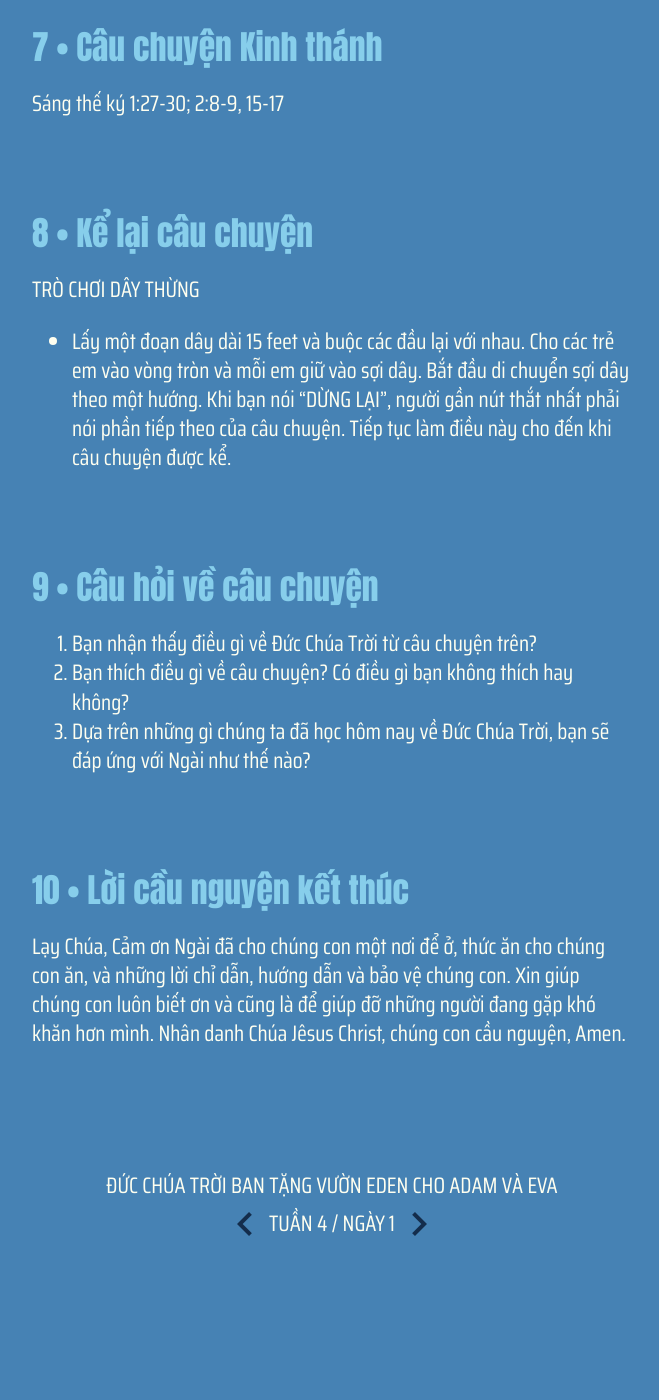
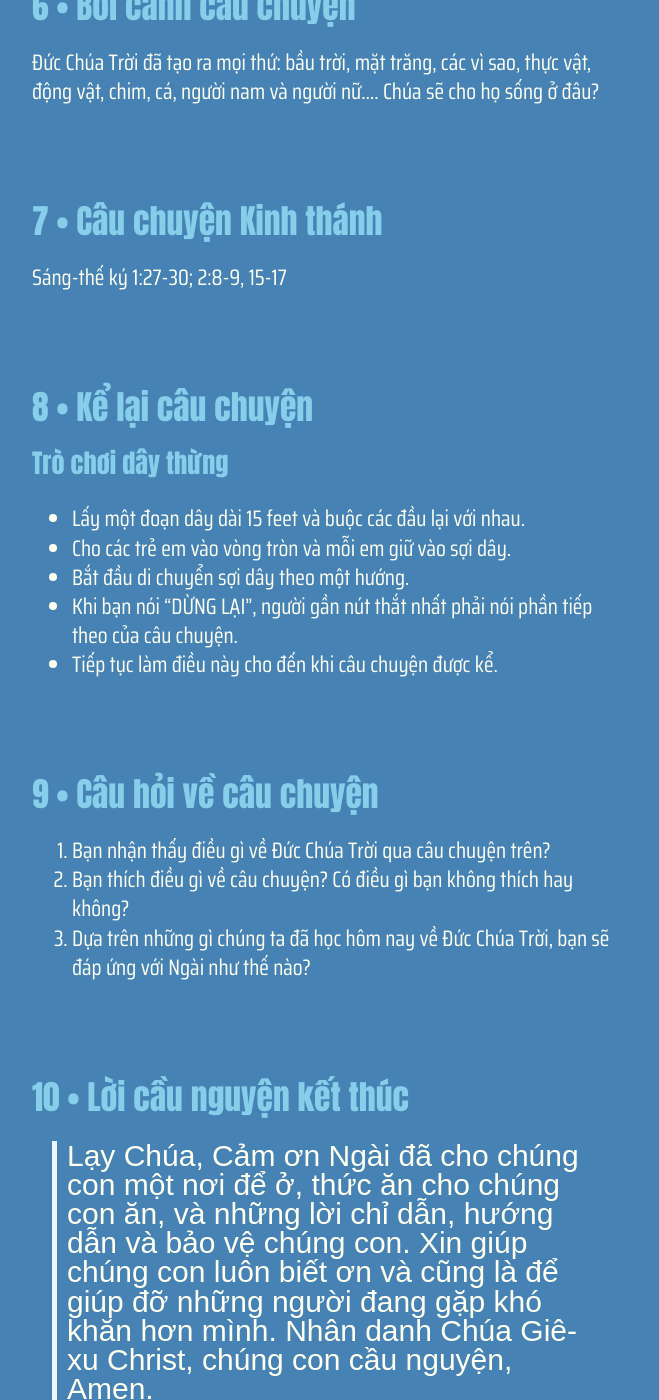
Before and after one commit to GospelTrust/LGS, a Jekyll site: the page built from docs/content/_vi/04-1.md, in a window 1280 px wide and 1400 px high, scrolled down 2429 px. Shown: the whole window, without its empty margins (308-967 px from the left). Built offline with Jekyll 4.4.1, drawn with Linux system fonts in a browser that asks for light colours; some web fonts are replaced; before the commit the page ends 3685 px from its top, so only the background shows below that; some of the changed text lies outside the part shown.

Commit message:
Update: w4d

```diff
--- a/docs/content/_vi/04-1.md
+++ b/docs/content/_vi/04-1.md
@@ -1,39 +1,39 @@
 ---
 week: 4
 day: 1
-title: 'ĐỨC CHÚA TRỜI BAN TẶNG VƯỜN EDEN CHO ADAM VÀ EVA'
-bible: 'Sáng thế ký 1:27-30; 2:8-9,15-17'
+title: 'Đức Chúa Trời ban tặng vườn Ê-đen cho A-đam và Ê-va'
+bible: 'Sángthế ký 1:27-30; 2:8-9,15-17'
 layout: lesson
 ---
 
 
 {% include lesson/section.html index=1 %}
-- Trẻ em sẽ hiểu rằng mỗi chúng ta được tạo nên đều có mục đích
+- Trẻ em sẽ hiểu rằng mỗi chúng ta được tạo nên đều có mục đích.
 - Trẻ em sẽ biết rằng Đức Chúa Trời là Đấng chu cấp cho mọi nhu cầu của chúng ta.
 
 
 {% include lesson/section.html index=2 %}
 Chúa không giống như chúng ta. Ngài không bao giờ từ bỏ những gì Ngài dự định làm. Khi Ngài bắt đầu một việc gì đó, Ngài luôn luôn hoàn thành nó.
-* Đức Chúa Trời đã hoàn thành tất cả những gì Ngài đã hoạch định (Sáng thế ký 2:1)
-* Con người được đặt làm người cai quản trên trái đất (Sáng thế ký 1:28-30)
+* Đức Chúa Trời đã hoàn thành tất cả những gì Ngài đã hoạch định (Sáng-thế ký 2:1).
+* Con người được đặt làm người cai quản trên trái đất (Sáng-thế ký 1:28-30).
 - Đức Chúa Trời đặt A-đam phụ trách quản trị trên trái đất và mọi thứ trong đó. Con người phải trông nom mọi thứ của Đức Chúa Trời ở đây trên trái đất và cai trị cá, chim và thú vật...
-* Đức Chúa Trời đặt A-đam và Ê-va trong vườn Ê-đen (Sáng thế ký 2:8)
+* Đức Chúa Trời đặt A-đam và Ê-va trong vườn Ê-đen (Sáng-thế ký 2:8)
 - Khi Đức Chúa Trời chuẩn bị khu vườn sẵn sàng, Ngài đã đặt A-đam ở đó.
 - Chúa bảo A-dam chăm sóc khu vườn, nhưng A-dam không cần phải làm việc chăm chỉ vì mọi thứ đều đã hoàn hảo.
-* Cây sự sống và cây biết điều thiện và điều ác (Sáng thế ký 2:9)
+* Cây sự sống và cây biết điều thiện và điều ác (Sáng-thế ký 2:9)
 
 
 {% include lesson/section.html index=3 %}
-Lạy Chúa, Cảm ơn Chúa vì chúng con có thể đọc và nghiên cứu lời Ngài qua Kinh thánh. Xin Ngài giúp chúng con không chỉ ghi nhớ những điều đã học mà còn có thể áp dụng nó vào chính cuộc sống của mình. Nhân danh Chúa Jêsus Christ, chúng con cầu nguyện, Amen.
+> Lạy Chúa, Cảm ơn Chúa vì chúng con có thể đọc và nghiên cứu lời Ngài qua Kinh thánh. Xin Ngài giúp chúng con không chỉ ghi nhớ những điều đã học mà còn có thể áp dụng nó vào chính cuộc sống của mình. Nhân danh Chúa Giê-xu Christ, chúng con cầu nguyện, Amen.
 
 
 {% include lesson/section.html index=4 %}
-Thi Thiên 24:1
- Đất và muôn vật trên đất, Thế gian và những kẻ ở trong đó, đều thuộc về Đức Giê-hô-va.
+### Thi-Thiên 24:1
+Đất và muôn vật trên đất, Thế gian và những kẻ ở trong đó, đều thuộc về Đức Giê-hô-va.
 
 
 {% include lesson/section.html index=5 %}
-Nếu bạn có thể quyết định sống ở bất cứ đâu thì bạn muốn được sống ở đâu?
+Nếu bạn có thể quyết định sống ở bất cứ nơi nào thì bạn muốn được sống ở đâu?
 
 
 {% include lesson/section.html index=6 %}
@@ -41,20 +41,24 @@
 
 
 {% include lesson/section.html index=7 %}
-Sáng thế ký 1:27-30; 2:8-9, 15-17
+Sáng-thế ký 1:27-30; 2:8-9, 15-17
 
 
 {% include lesson/section.html index=8 %}
-TRÒ CHƠI DÂY THỪNG
-- Lấy một đoạn dây dài 15 feet và buộc các đầu lại với nhau. Cho các trẻ em vào vòng tròn và mỗi em giữ vào sợi dây. Bắt đầu di chuyển sợi dây theo một hướng. Khi bạn nói "DỪNG LẠI", người gần nút thắt nhất phải nói phần tiếp theo của câu chuyện. Tiếp tục làm điều này cho đến khi câu chuyện được kể.
+### Trò chơi dây thừng
+- Lấy một đoạn dây dài 15 feet và buộc các đầu lại với nhau.
+- Cho các trẻ em vào vòng tròn và mỗi em giữ vào sợi dây.
+- Bắt đầu di chuyển sợi dây theo một hướng.
+- Khi bạn nói "DỪNG LẠI", người gần nút thắt nhất phải nói phần tiếp theo của câu chuyện.
+- Tiếp tục làm điều này cho đến khi câu chuyện được kể.
 
 
 {% include lesson/section.html index=9 %}
 
-1. Bạn nhận thấy điều gì về Đức Chúa Trời từ câu chuyện trên?
+1. Bạn nhận thấy điều gì về Đức Chúa Trời qua câu chuyện trên?
 2. Bạn thích điều gì về câu chuyện? Có điều gì bạn không thích hay không?
 3. Dựa trên những gì chúng ta đã học hôm nay về Đức Chúa Trời, bạn sẽ đáp ứng với Ngài như thế nào?
 
 
 {% include lesson/section.html index=10 %}
-Lạy Chúa, Cảm ơn Ngài đã cho chúng con một nơi để ở, thức ăn cho chúng con ăn, và những lời chỉ dẫn, hướng dẫn và bảo vệ chúng con. Xin giúp chúng con luôn biết ơn và cũng là để giúp đỡ những người đang gặp khó khăn hơn mình. Nhân danh Chúa Jêsus Christ, chúng con cầu nguyện, Amen.
+> Lạy Chúa, Cảm ơn Ngài đã cho chúng con một nơi để ở, thức ăn cho chúng con ăn, và những lời chỉ dẫn, hướng dẫn và bảo vệ chúng con. Xin giúp chúng con luôn biết ơn và cũng là để giúp đỡ những người đang gặp khó khăn hơn mình. Nhân danh Chúa Giê-xu Christ, chúng con cầu nguyện, Amen.
```
